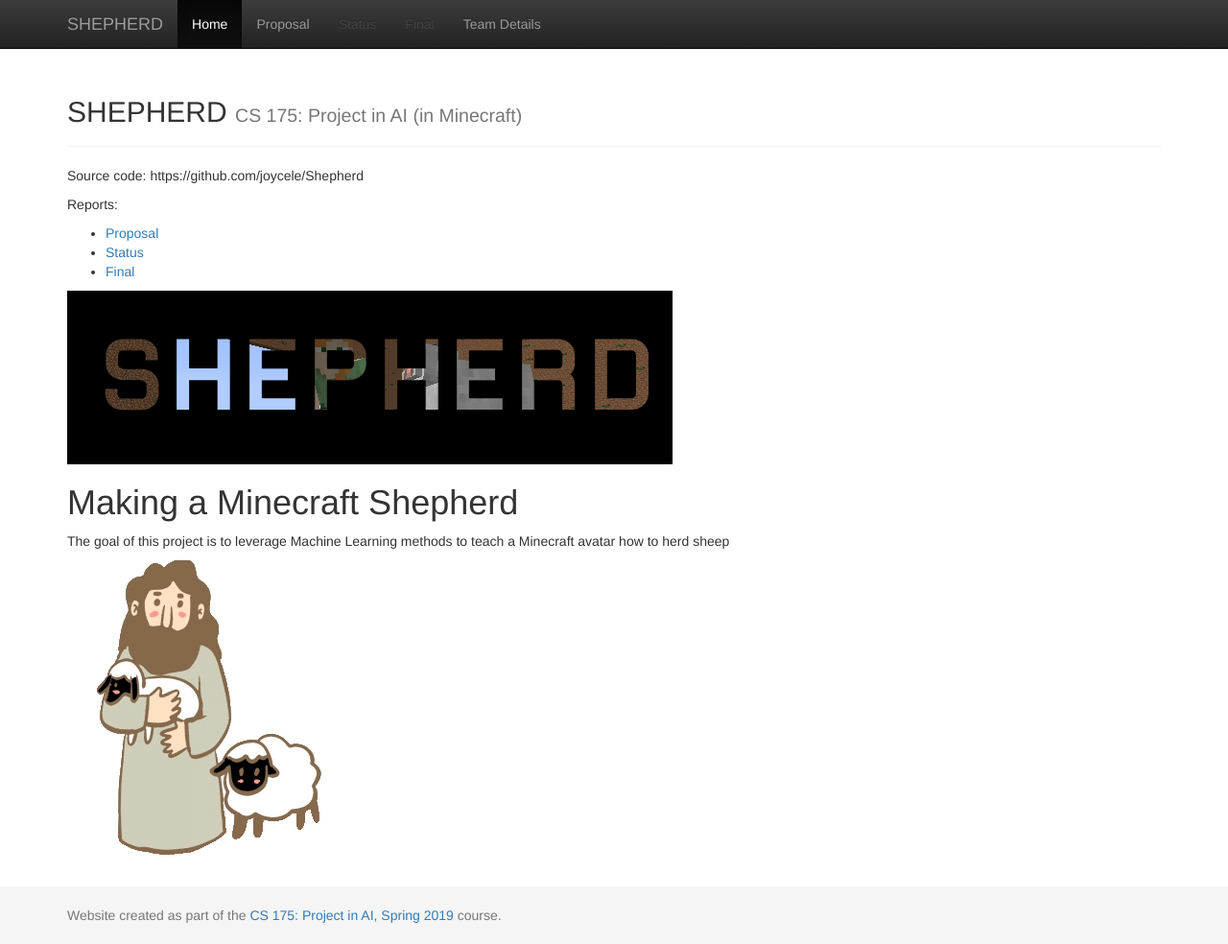
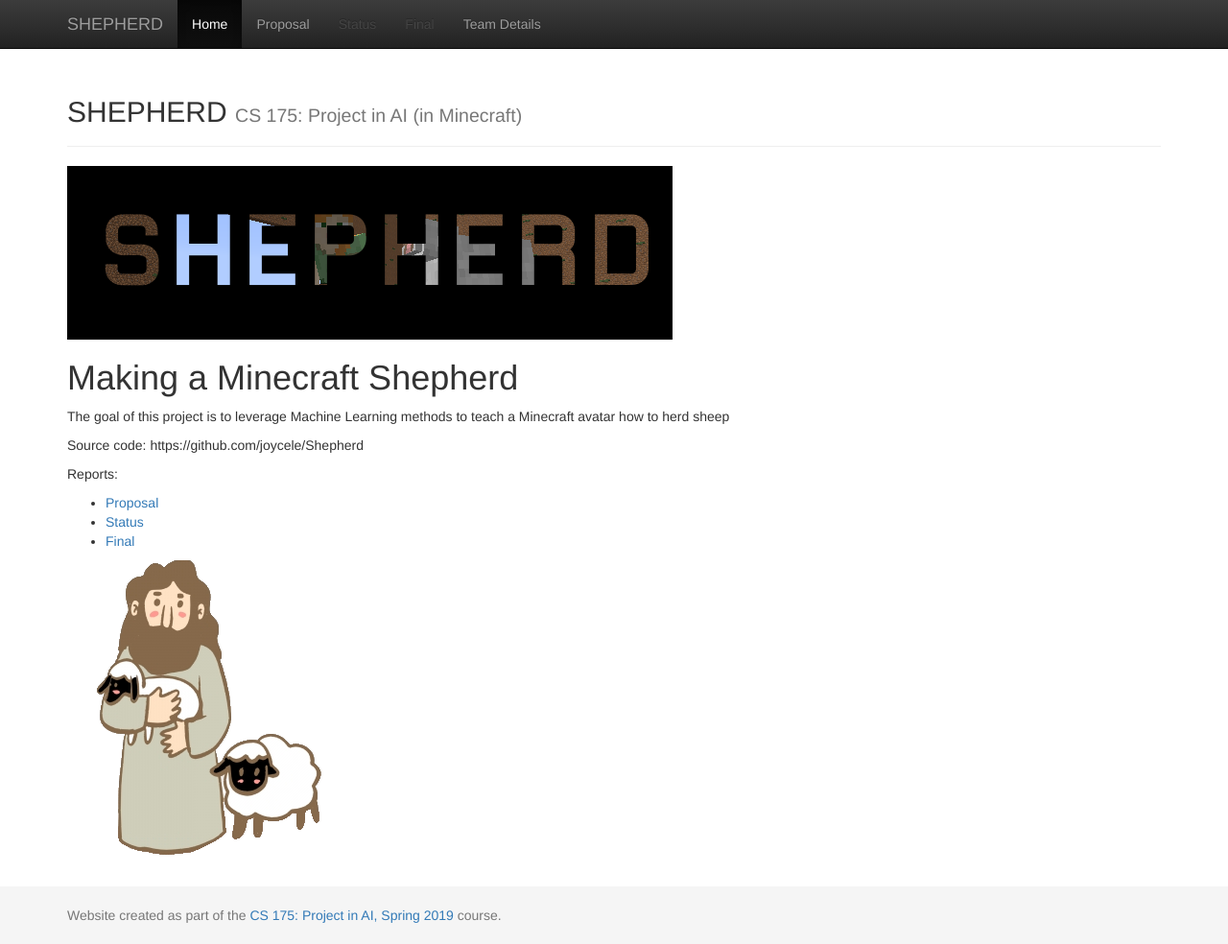
Before and after one commit to joycele/Shepherd, a Jekyll site: the page built from docs/index.md, in a window 1280 px wide and 984 px high. Shown: the whole window at 96% size. Built offline with Jekyll 4.4.1, drawn with Linux system fonts in a browser that asks for light colours; some of the changed lines change nothing that is shown.

Commit message:
Changed layout of homepage a bit

```diff
--- a/docs/index.md
+++ b/docs/index.md
@@ -2,6 +2,11 @@
 layout: default
 title:  Home
 ---
+
+![shepherd header](./img/shepo.png)
+
+# Making a Minecraft Shepherd
+The goal of this project is to leverage Machine Learning methods to teach a Minecraft avatar how to herd sheep
 
 Source code: https://github.com/joycele/Shepherd
 
@@ -11,9 +16,4 @@
 - [Status](status.html)
 - [Final](final.html)
 
-![shepherd header](./img/shepo.png)
-
-# Making a Minecraft Shepherd
-The goal of this project is to leverage Machine Learning methods to teach a Minecraft avatar how to herd sheep
-
 ![shepherd profile](./img/shepherd_cartoon.png)
```
